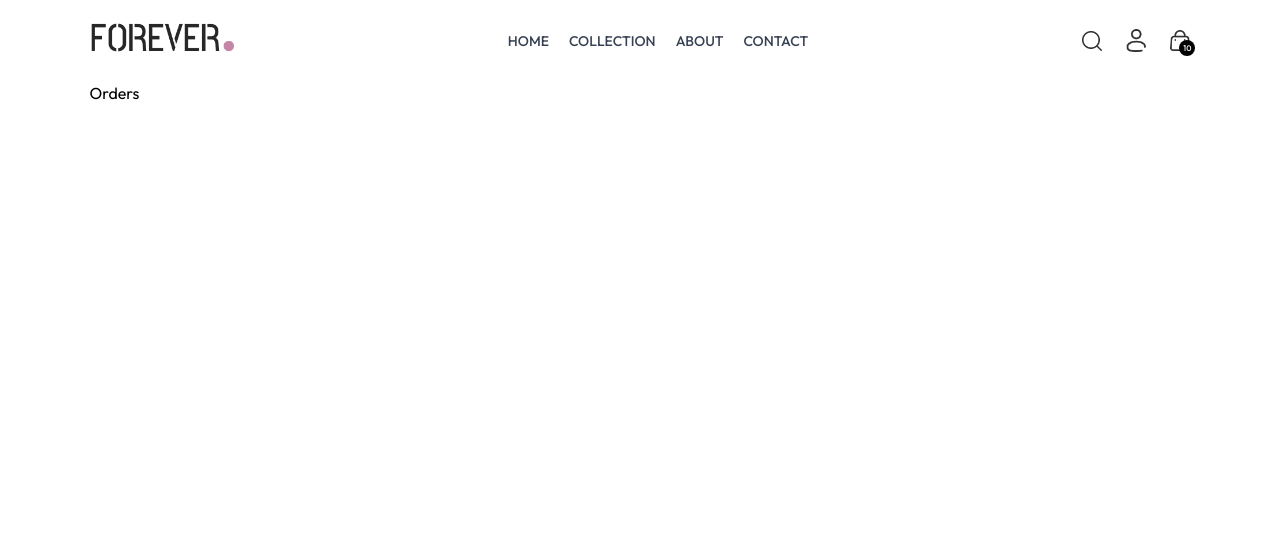
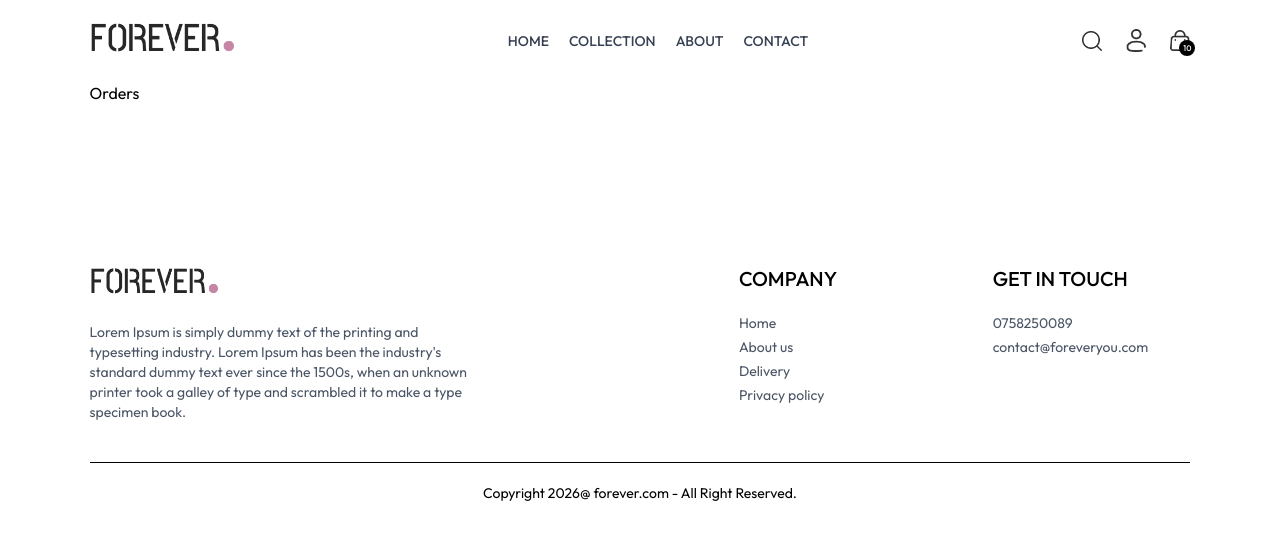
Before and after one commit to Kafoor-Nimas/ecommerce-app, a React (Vite) app in the folder frontend/: page /orders in a window 1280 px wide. Shown: the top 540 px of the page. Built offline with nearby package versions, Linux system fonts and the light colour scheme.

Commit message:
Completed footer section and Home page

```diff
--- a/frontend/src/App.jsx
+++ b/frontend/src/App.jsx
@@ -10,6 +10,7 @@
 import PlaceOrder from "./pages/PlaceOrder";
 import Orders from "./pages/Orders";
 import Navbar from "./components/Navbar";
+import Footer from "./components/Footer";
 
 const App = () => {
   return (
@@ -26,6 +27,7 @@
         <Route path="/place-order" element={<PlaceOrder />} />
         <Route path="/orders" element={<Orders />} />
       </Routes>
+      <Footer/>
     </div>
   );
 };
--- /dev/null
+++ b/frontend/src/components/Footer.jsx
@@ -0,0 +1,46 @@
+import React from "react";
+import { assets } from "../assets/assets";
+
+const Footer = () => {
+  return (
+    <div>
+      <div className="flex flex-col sm:grid grid-cols-[3fr_1fr_1fr] gap-14 my-10 mt-40 text-sm">
+        <div>
+          <img src={assets.logo} alt="" className="mb-5 w-32" />
+          <p className="w-full md:w-2/3 text-gray-600">
+            Lorem Ipsum is simply dummy text of the printing and typesetting
+            industry. Lorem Ipsum has been the industry's standard dummy text
+            ever since the 1500s, when an unknown printer took a galley of type
+            and scrambled it to make a type specimen book.
+          </p>
+        </div>
+        <div>
+          <p className="text-xl font-medium mb-5">COMPANY</p>
+          <ul className="flex flex-col gap-1 text-gray-600">
+            <li>Home</li>
+            <li>About us</li>
+            <li>Delivery</li>
+            <li>Privacy policy</li>
+          </ul>
+        </div>
+        <div>
+          <p className="text-xl font-medium mb-5">GET IN TOUCH</p>
+
+          <ul className="flex flex-col gap-1 text-gray-600">
+            <li>0758250089</li>
+            <li>contact@foreveryou.com</li>
+          </ul>
+        </div>
+      </div>
+
+      <div>
+        <hr />
+        <p className="py-5 text-sm text-center">
+          Copyright 2026@ forever.com - All Right Reserved.
+        </p>
+      </div>
+    </div>
+  );
+};
+
+export default Footer;
```
